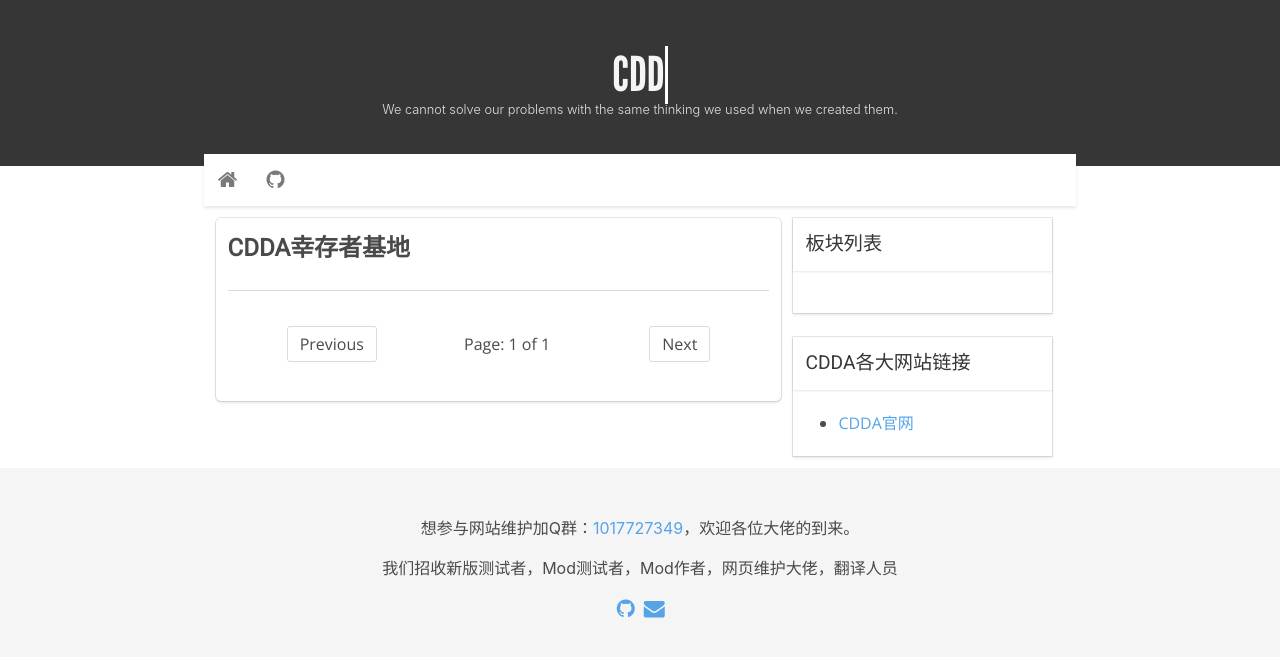
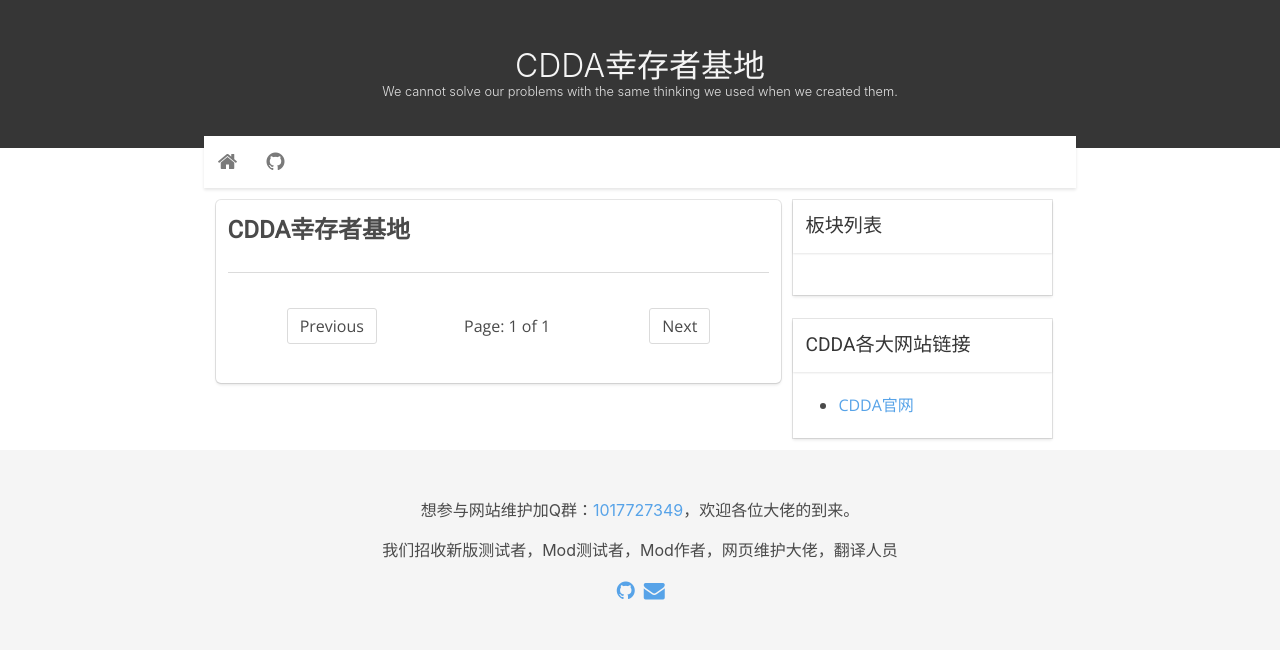
Before and after one commit to cdda-base/mainpage-cn, a Jekyll site: the page built from index.html, in a window 1280 px wide. Shown: the top 657 px of the page. Built offline with Jekyll 4.4.1, drawn with Linux system fonts in a browser that asks for light colours; the list of posts is cut into pages by our own code; comment, search, counter and statistics services are not loaded.

Commit message:
第三次修改

```diff
--- a/_config.yml
+++ b/_config.yml
@@ -25,7 +25,7 @@ author :
 # Else if you are pushing to username.github.io, replace with your username.
 # Finally if you are pushing to a GitHub project page, include the project name at the end.
 #
-production_url : https://www.nagekar.com
+production_url : https://cdda-base.github.io
 
 # All Jekyll-Bootstrap specific configurations are namespaced into this hash
 #
--- a/_layouts/default.html
+++ b/_layouts/default.html
@@ -9,9 +9,7 @@
   <div class="hero-body">
     <div class="container">
         <h1 class="title">
-          <span class="typewrite" data-period="2000" data-type='[ "CDDA幸存者基地"]'>
-            <span class="wrap"></span>
-          </span>
+          CDDA幸存者基地
         </h1>
       <h4 class="subtitle" id="quote">
       </h4>
--- a/index.html
+++ b/index.html
@@ -9,7 +9,7 @@ title: CDDA幸存者基地
         <small><a style="color:grey" href="{{ BASE_PATH }}{{ post.url }}#disqus_thread"></a></small>
         <br>
         <a class="nice-title" href="{{ post.url | relative_url }}">{{ post.title }}</a>
-        <p class="nice-text">{{ post.content | strip_html | truncatewords: 50 }} <a href="{{ post.url | relative_url }}">Read more!</a></p>
+        <p class="nice-text">{{ post.content | strip_html | truncatewords: 50 }} <a href="{{ post.url | relative_url }}">点击进入</a></p>
     </li>
     {% endfor %}
     {% include pagination.html %}
```
